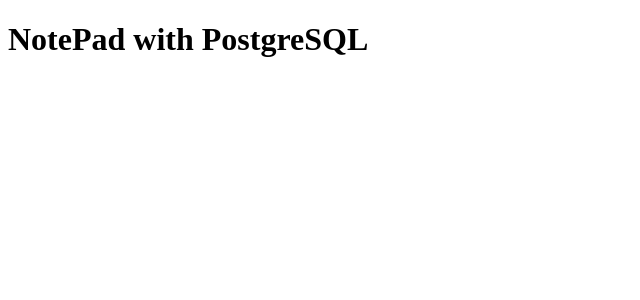
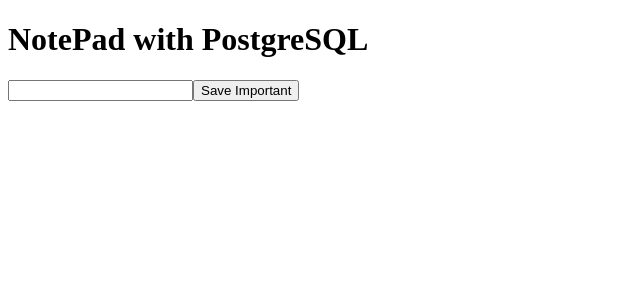
Before and after one commit to dderojas/NotePad, a React app: page / in a window 1280 px wide. Shown: the top 300 px of the page, without its empty margins (0-640 px from the left). Built offline with nearby package versions, Linux system fonts and the light colour scheme; no server answers; the HTML template or start-up script is replaced by a standard one.

Commit message:
add list component, successfully send post requests to server

```diff
--- a/client/src/components/App.jsx
+++ b/client/src/components/App.jsx
@@ -1,13 +1,17 @@
 import React from 'react';
 import ReactDOM from 'react-dom';
 import axios from 'axios';
+import List from './List.jsx';
 
 export default class App extends React.Component {
   constructor(props) {
     super(props);
     this.state = {
-      empty:''
+      important:''
     }
+
+    this.handleChange = this.handleChange.bind(this);
+    this.handleClick = this.handleClick.bind(this);
   }
 
   componentDidMount() {
@@ -20,10 +24,36 @@
     });
   }
 
+  handleChange(e) {
+    e.preventDefault();
+    var {name, value} = e.target;
+    this.setState({
+      [name]: value
+    });
+  }
+
+  handleClick(e) {
+    e.preventDefault();
+    var input = Object.assign({}, this.state);
+    axios.post('/postTest',input)
+    .then((res) => {
+      console.log(res, 'success post');
+    })
+    .catch((err) => {
+      console.log(err, 'bad post');
+    });
+
+    this.setState({
+      important:''
+    });
+  }
+
   render() {
     return(
       <div>
         <h1>NotePad with PostgreSQL</h1>
+        <input name='important' type='text' onChange={this.handleChange} value={this.state.important}></input>
+        <button onClick={this.handleClick}>Save Important</button>
       </div>
     )
   }
--- /dev/null
+++ b/client/src/components/List.jsx
@@ -0,0 +1,7 @@
+import react from 'react';
+
+const List = (props) => (
+  <div></div>
+)
+
+export default List;
```
Also changed, not shown: 2 other files (tests, documents, lock files or other folders).
